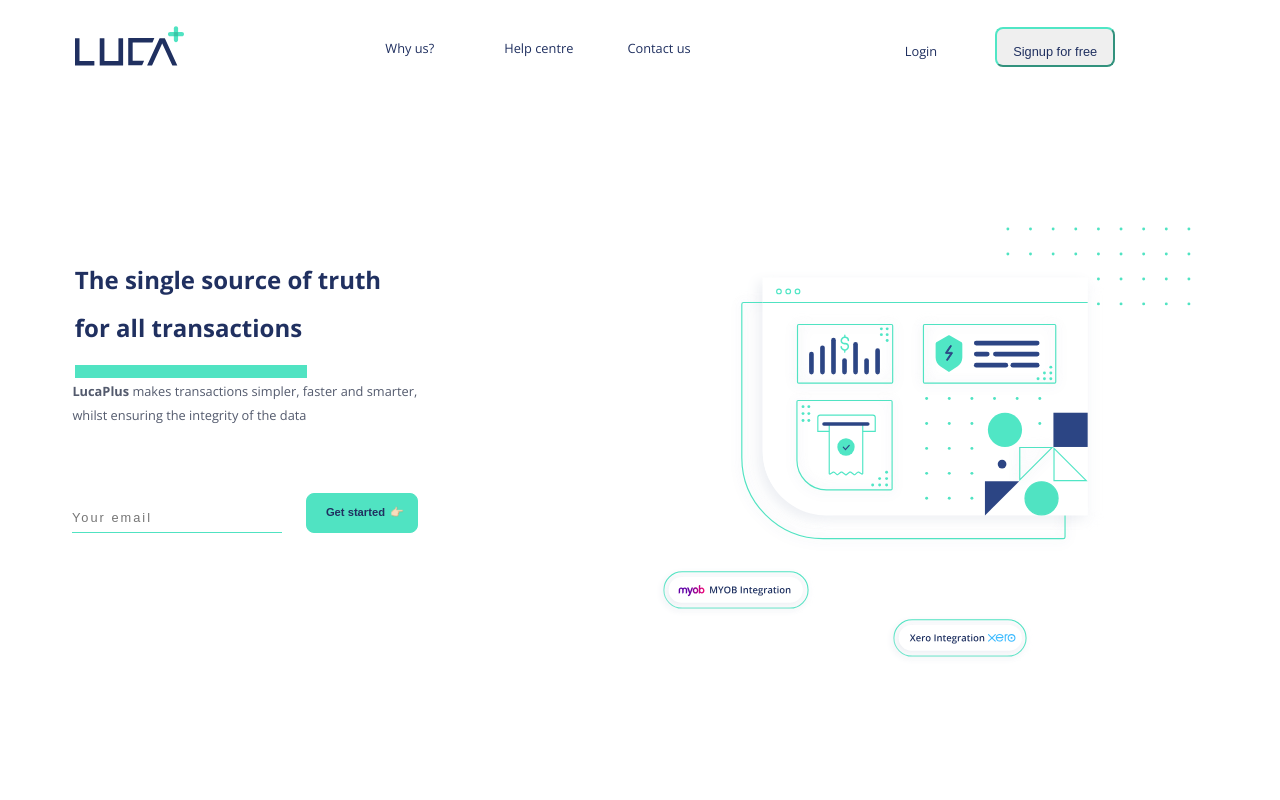
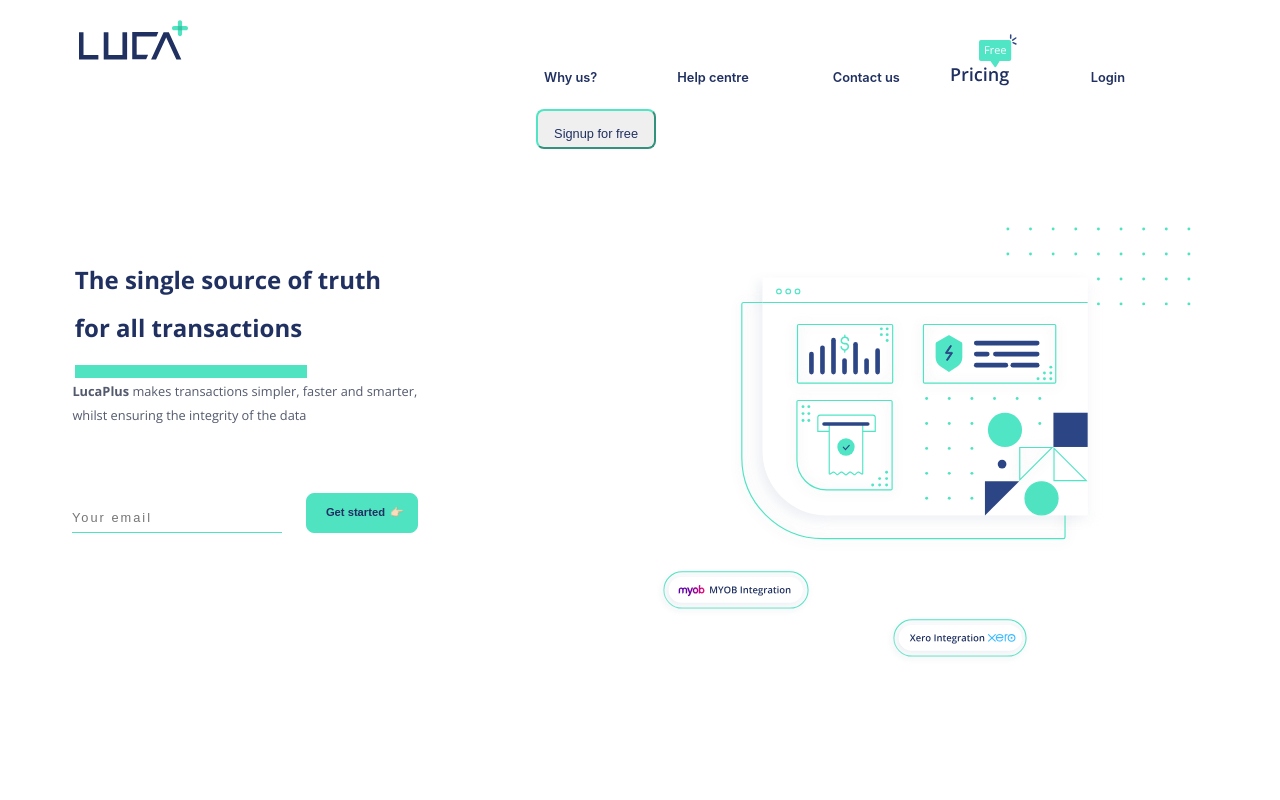
Before and after one commit to Lianakeys/LucaWebsite, a React (Create React App) app in the folder luca-website/: page / in a window 1280 px wide. Shown: the top 800 px of the page. Built offline with nearby package versions, Linux system fonts and the light colour scheme.

Commit message:
completed the new navbar

```diff
--- a/luca-website/src/App.css
+++ b/luca-website/src/App.css
@@ -15,6 +15,9 @@ body{
 
 .Navbar {
   position: fixed;
+  /* background-color: red; */
+  height: 14vh;
+  width: 100vw;
 }
 
 .Homesection {
@@ -60,10 +63,6 @@ body{
 .hiw-icon {
   height: 52vh;
 }
-
-
-
-
 
 /* pricing section */
 
--- a/luca-website/src/App.js
+++ b/luca-website/src/App.js
@@ -1,6 +1,7 @@
 import React from "react";
 import "./App.css";
-import Navbar from "./components/Navbar"
+// import Navbar from "./components/Navbar"
+import Navbar from "./components/navbar-new"
 import HomeSection from "./components/home-section";
 import Footer from "./components/footer";
 import PartnerIntegration from "./components/partner-integration";
--- a/luca-website/src/components/cssComponents/Navbar.css
+++ b/luca-website/src/components/cssComponents/Navbar.css
@@ -79,17 +79,16 @@
   /* background-color: red; */
 }
 
-.navlink {
+/* .navlink {
   color: rgb(12, 12, 12);
   font-weight: regular;
   text-decoration: none;
   padding: 12px 10px 12px 12px;
   font-size: 18px;
-  /* font-family: "roboto"; */
+
   margin: 1rem;
   color: #203060;
-  /* border-radius: 5px; */
-}
+} */
 
 .contactus {
   font-weight: regular;
--- /dev/null
+++ b/luca-website/src/components/cssComponents/navbar-new.css
@@ -0,0 +1,45 @@
+.navbar-container {
+
+    height: 100%;
+    width: 100%;
+    /* background-color: blue; */
+    display: flex;
+}
+
+.logo-box {
+    height: 100%;
+    width: 19%;
+    /* background-color: red; */
+    display: flex;
+    justify-content: flex-end;
+}
+
+.navbox-for-four {
+    display: inline-block;
+    /* background-color: yellow; */
+    height: 90%;
+    width: 80%;
+    margin-top: 10px;
+    margin-left: 300px;
+}
+
+.navlink {
+display: inline-block;
+list-style-type: none;
+/* background-color: green; */
+
+  color: rgb(12, 12, 12);
+  font-style: normal;
+font-weight: 600;
+  text-decoration: none;
+  /* padding: 12px 10px 12px 12px; */
+  font-size: 18px;
+  margin: 0.5rem;
+  margin-right: 2rem;
+  color: #203060;
+}
+
+.pricing-navlink {
+    /* background-color: red; */
+    margin-bottom: -5px;
+}
--- /dev/null
+++ b/luca-website/src/components/navbar-new.js
@@ -0,0 +1,60 @@
+import React, { Component } from "react";
+import { Link } from "react-router-dom";
+import LucaLOGO from './Luca-logo.svg';
+import "./cssComponents/navbar-new.css"
+import pricinglink from "./pricing-navlink.svg";
+
+
+class Navbar extends Component {
+    render() {
+      return (
+
+        <div className="navbar-container">
+            <div className="logo-box">
+              <img src={LucaLOGO} className="logoimage" alt="Luca Logo" />
+            </div>
+            <span className="navbox-for-four">
+                <ul>
+                <li className="navlink">
+                    <a href="#pricing" className="navlink" to="/WhyUs">
+                        Why us?
+                    </a>
+                </li>
+                <li className="navlink">
+                    <a href="https://docs.theblockledger.net/" className="navlink" to="/HelpCentre">
+                        Help centre
+                    </a>
+                </li>
+                <li className="navlink">
+                    <Link className="contactus" to="/Contact Us">
+                        Contact us
+                    </Link>
+                </li>
+                <li className="navlink">
+                    <img src={pricinglink} className="pricing-navlink" alt="Luca Logo" />
+                </li>
+                <li className="navlink">
+                    <a href="https://luca.ledgerium.net/login" className="navlink" to="/Login">
+                        Login
+                    </a>
+                </li>
+                <li className="navlink">
+                    <button className="navbarbutton" to="/SignUp" >
+                        <a href="https://luca.ledgerium.net/register" className="link-register">
+                            Signup for free
+                        </a>
+                    </button>
+                </li>
+                </ul>
+            </span>
+
+        </div>
+
+
+
+
+      );
+    }
+  }
+
+  export default Navbar;
```
Also changed, not shown: luca-website/src/components/pricing-navlink.svg (added).
